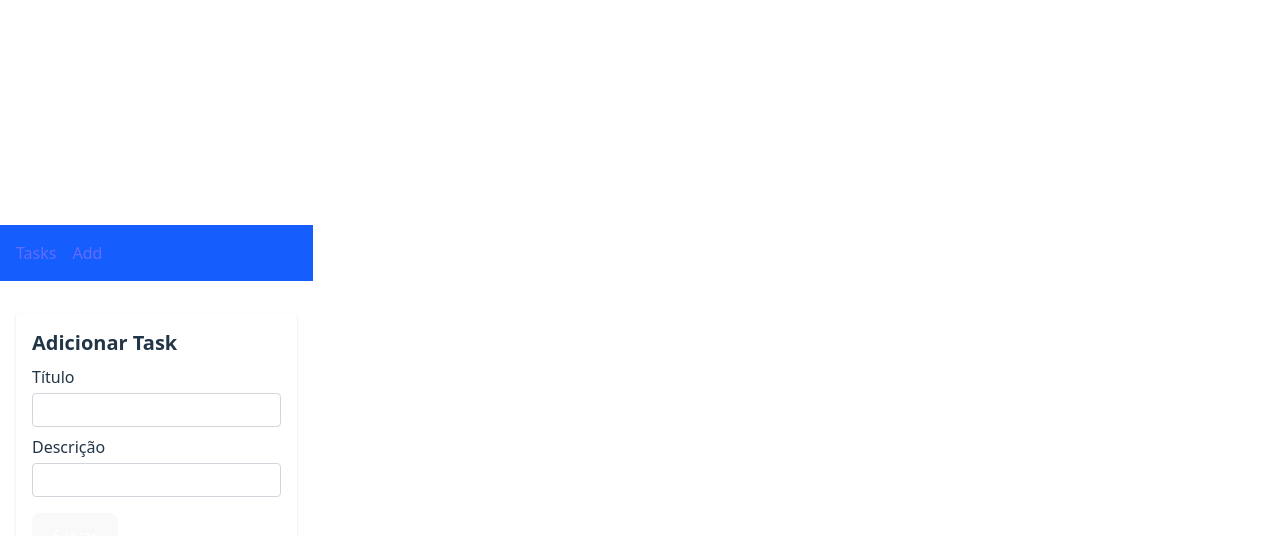
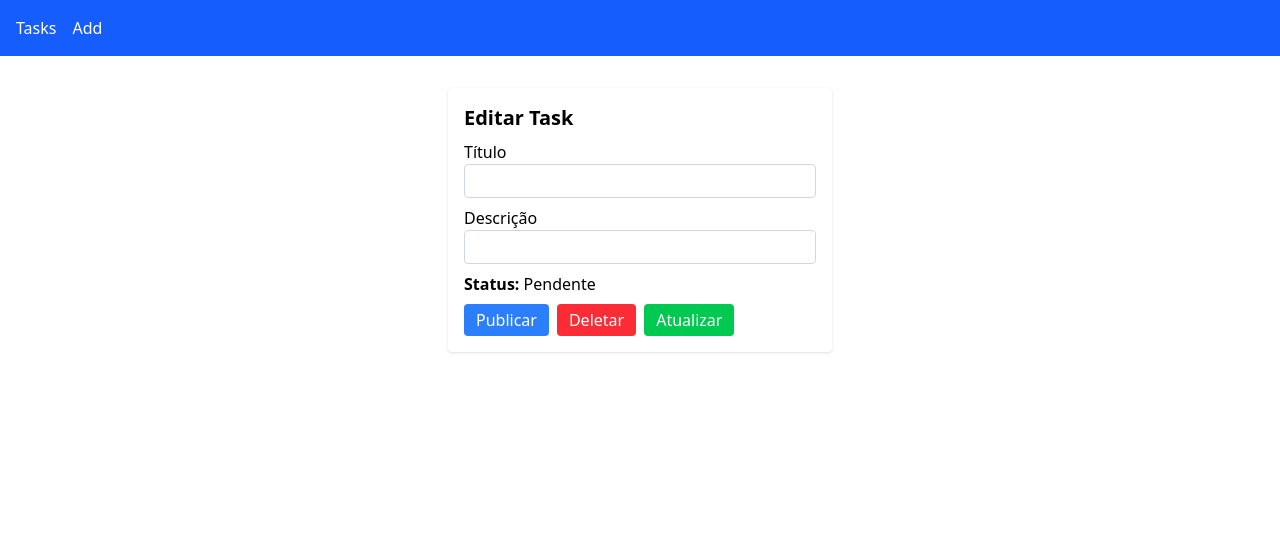
Before and after one commit to leonardo-mota-filho/tarefas_CRUD_app, a React (Vite) app in the folder frontend/: page /tasks/1 in a window 1280 px wide. Shown: the top 536 px of the page. Built offline with nearby package versions, Linux system fonts and the light colour scheme; no server answers.

Commit message:
UI consertada; Página de Edição da Task adicionada.

```diff
--- a/frontend/index.html
+++ b/frontend/index.html
@@ -4,6 +4,7 @@
     <meta charset="UTF-8" />
     <link rel="icon" type="image/svg+xml" href="/vite.svg" />
     <meta name="viewport" content="width=device-width, initial-scale=1.0" />
+    <link href="/src/index.css" rel="stylesheet">
     <title>Vite App</title>
   </head>
   <body>
--- a/frontend/package.json
+++ b/frontend/package.json
@@ -15,7 +15,10 @@
   },
   "dependencies": {
     "@tailwindcss/vite": "^4.0.14",
+    "@vitejs/plugin-react": "^4.3.4",
     "axios": "^1.8.3",
-    "react-router-dom": "^7.3.0"
+    "postcss": "^8.5.3",
+    "react-router-dom": "^7.3.0",
+    "save-dev": "^0.0.1-security"
   }
 }
--- a/frontend/src/index.css
+++ b/frontend/src/index.css
@@ -1,70 +1 @@
 @import "tailwindcss";
-
-:root {
-  font-family: system-ui, Avenir, Helvetica, Arial, sans-serif;
-  line-height: 1.5;
-  font-weight: 400;
-
-  color-scheme: light dark;
-  color: rgba(255, 255, 255, 0.87);
-  background-color: #242424;
-
-  font-synthesis: none;
-  text-rendering: optimizeLegibility;
-  -webkit-font-smoothing: antialiased;
-  -moz-osx-font-smoothing: grayscale;
-}
-
-a {
-  font-weight: 500;
-  color: #646cff;
-  text-decoration: inherit;
-}
-a:hover {
-  color: #535bf2;
-}
-
-body {
-  margin: 0;
-  display: flex;
-  place-items: center;
-  min-width: 320px;
-  min-height: 100vh;
-}
-
-h1 {
-  font-size: 3.2em;
-  line-height: 1.1;
-}
-
-button {
-  border-radius: 8px;
-  border: 1px solid transparent;
-  padding: 0.6em 1.2em;
-  font-size: 1em;
-  font-weight: 500;
-  font-family: inherit;
-  background-color: #1a1a1a;
-  cursor: pointer;
-  transition: border-color 0.25s;
-}
-button:hover {
-  border-color: #646cff;
-}
-button:focus,
-button:focus-visible {
-  outline: 4px auto -webkit-focus-ring-color;
-}
-
-@media (prefers-color-scheme: light) {
-  :root {
-    color: #213547;
-    background-color: #ffffff;
-  }
-  a:hover {
-    color: #747bff;
-  }
-  button {
-    background-color: #f9f9f9;
-  }
-}
--- a/frontend/src/pages/Task.jsx
+++ b/frontend/src/pages/Task.jsx
@@ -1,73 +1,153 @@
-import React, {useState} from "react";
+import {useState,useEffect} from "react";
+import {useParams,useNavigate} from "react-router-dom";
 import TaskService from "../services/task.service";
 
-function AddTask(){
-    const [title, setTitle] = useState("");
-    const [description, setDescription] = useState("");
-    const [submitted, setSubmitted] = useState(false);
+function Task(){
+    const {id} = useParams();
+    const navigate = useNavigate();
 
-    const saveTask = () => {
-        const data = {title,description};
-        TaskService.create(data)
+    const [currentTask, setCurrentTask] = useState({
+        id: null,
+        title: "",
+        description: "",
+        published: false
+    });
+    const [message,setMessage] = useState("");
+
+    const getTask = (id) => {
+        TaskService.get(id)
             .then((response) => {
+                setCurrentTask(response.data);
                 console.log(response.data);
-                setSubmitted(true);
             })
             .catch((e) => {
                 console.log(e);
+            });
+    };
+
+    useEffect(() => {
+        if (id) getTask(id);
+    }, [id]);
+
+    const handleInputChange = (event) => {
+        const{name,value} = event.target;
+        setCurrentTask({...currentTask,[name]:value});
+    };
+
+    const updatePublished = (status) => {
+        const data = {
+            ...currentTask,
+            published: status
+        };
+        TaskService.update(currentTask.id, data)
+        .then((response) => {
+          setCurrentTask({ ...currentTask, published: status });
+          console.log(response.data);
+        })
+        .catch((e) => {
+          console.log(e);
+        });
+    };
+
+    const updateTask = () => {
+        TaskService.update(currentTask.id,currentTask)
+            .then((response) => {
+                console.log(response.data);
+                setMessage("A Task foi atualizada com sucesso!");
             })
-    }
+            .catch((e) => {
+                console.log(e);
+            });
+    };
 
-    const newTask = () => {
-        setTitle("");
-        setDescription("");
-        setSubmitted(false);
-    }
+    const deleteTask = () => {
+        TaskService.remove(currentTask.id)
+            .then((response) => {
+                console.log(response.data);
+                navigate("/tasks");
+            })
+            .catch((e)=>{
+                console.log(e);
+            });
+    };
 
     return (
-        <div className="max-w-sm mx-auto p-4 bg-white rounded shadow">
-            {submitted ? (
-                <div>
-                    <h4 className="font-bold text-green-600 mb-4">
-                        Task adicionada com sucesso!
-                    </h4>
-                    <button className="bg-blue-500 text-white px-3 py-1 rounded" onClick={newTask}>
-                        Adicionar outra
+        <div>
+            {currentTask ? (
+                <div className="max-w-sm mx-auto p-4 bg-white rounded shadow">
+                <h4 className="font-bold text-xl mb-2">Editar Task</h4>
+                <div className="mb-2">
+                    <label className="block font-medium" htmlFor="title">
+                    Título
+                    </label>
+                    <input
+                        type="text"
+                        className="border border-gray-300 rounded w-full px-2 py-1"
+                        id="title"
+                        name="title"
+                        value={currentTask.title}
+                        onChange={handleInputChange}
+                    />
+              </div>
+              <div className="mb-2">
+                <label className="block font-medium" htmlFor="description">
+                  Descrição
+                </label>
+                <input
+                    type="text"
+                    className="border border-gray-300 rounded w-full px-2 py-1"
+                    id="description"
+                    name="description"
+                    value={currentTask.description}
+                    onChange={handleInputChange}
+                />
+              </div>
+
+              <div className="mb-2">
+                <strong>Status:</strong> {currentTask.published ? "Publicada" : "Pendente"}
+              </div>
+
+              <div className="space-x-2 mt-2">
+                {currentTask.published ? (
+                    <button
+                        className="bg-blue-500 text-white px-3 py-1 rounded"
+                        onClick={() => updatePublished(false)}
+                    >
+                      Cancelar Publicação
                     </button>
-                </div>
-            ) : (
-                <div>
-                    <h4 className="font-bold text-xl mb-2">
-                        Adicionar Task
-                    </h4>
-                    <div className="mb-2">
-                        <label className="block mb-1 font-medium">Título</label>
-                        <input
-                            type="text"
-                            className="border border-gray-300 rounded w-full px-2 py-1"
-                            value={title}
-                            onChange={(e) => setTitle(e.target.value)}
-                        />
-                    </div>
-                    <div className="mb-2">
-                        <label className="block mb-1 font-medium">Descrição</label>
-                        <input
-                            type="text"
-                            className="border border-gray-300 rounded w-full px-2 py-1"
-                            value={description}
-                            onChange={(e) => setDescription(e.target.value)}
-                        />
-                    </div>
+                ) : (
                     <button
-                        className="bg-green-500 text-white px-3 py-1 rounded mt-2"
-                        onClick={saveTask}
+                        className="bg-blue-500 text-white px-3 py-1 rounded"
+                        onClick={() => updatePublished(true)}
                     >
-                        Salvar
+                      Publicar
                     </button>
-                </div>
-            )}
+                )}
+
+                <button
+                    className="bg-red-500 text-white px-3 py-1 rounded"
+                    onClick={deleteTask}
+                >
+                  Deletar
+                </button>
+
+                <button
+                    className="bg-green-500 text-white px-3 py-1 rounded"
+                    onClick={updateTask}
+                >
+                  Atualizar
+                </button>
+              </div>
+
+              {message && <p className="text-green-600 mt-2">{message}</p>}
+            </div>
+        ) : (
+            <div>
+              <p>Carregando Task...</p>
+            </div>
+        )}
         </div>
     );
 }
 
-export default AddTask;
+export default Task;
--- a/frontend/src/pages/TaskList.jsx
+++ b/frontend/src/pages/TaskList.jsx
@@ -63,7 +63,7 @@ function TaskList(){
 
     return (
         <div className="flex flex-col lg:flex-row gap-8">
-          {/* LEFT COLUMN: SEARCH + LIST */}
+          {/* COLUNA ESQ: PESQUISA E LISTA DE TASKS */}
           <div className="flex-1">
             <div className="flex mb-4">
               <input
@@ -106,7 +106,7 @@ function TaskList(){
             </button>
           </div>
 
-          {/* RIGHT COLUMN: DETAILS */}
+          {/* COLUNA DIR: DETALHES */}
           <div className="flex-1">
             {currentTask ? (
                 <div className="p-4 bg-white rounded shadow">
--- a/frontend/src/services/task.service.js
+++ b/frontend/src/services/task.service.js
@@ -42,5 +42,5 @@ export default {
     update,
     remove,
     removeAll,
-    findByTitle
+    findByTitle,
 };
```
Also changed, not shown: 2 other files (tests, documents, lock files or other folders).
